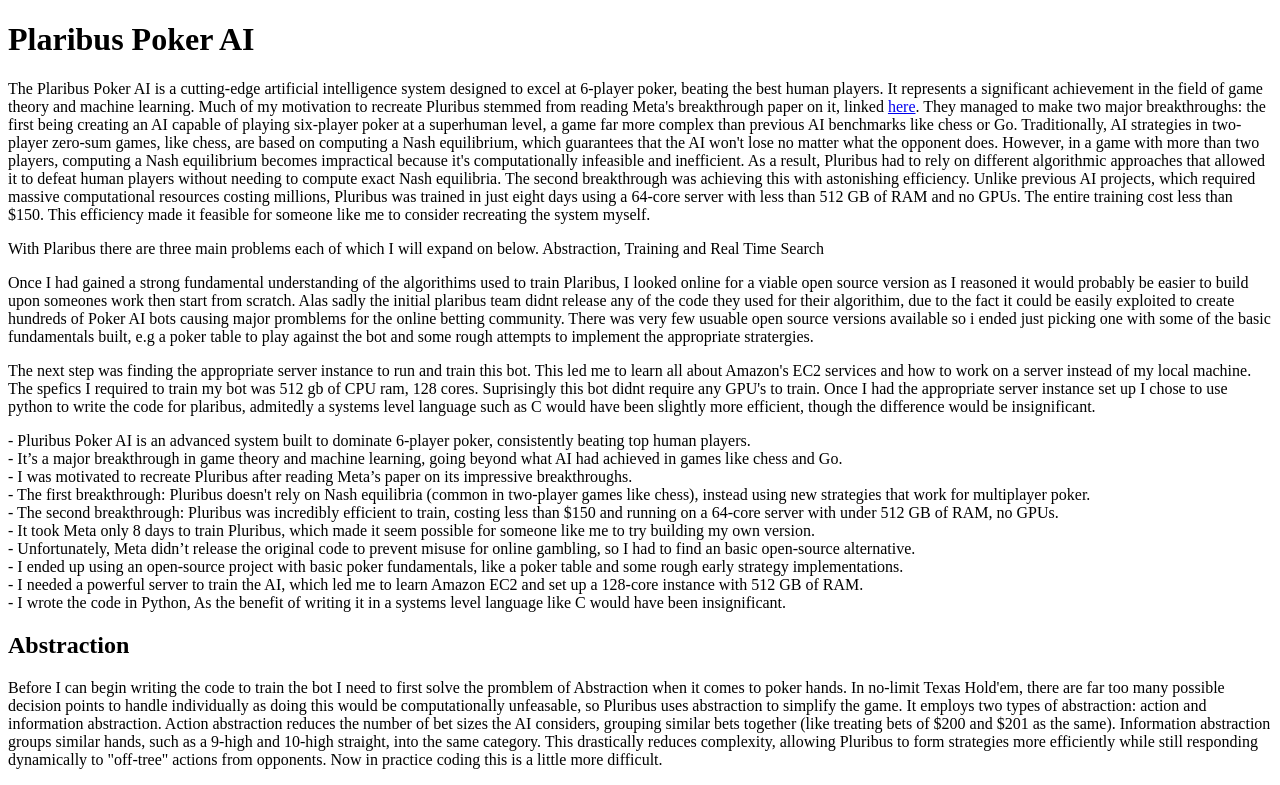
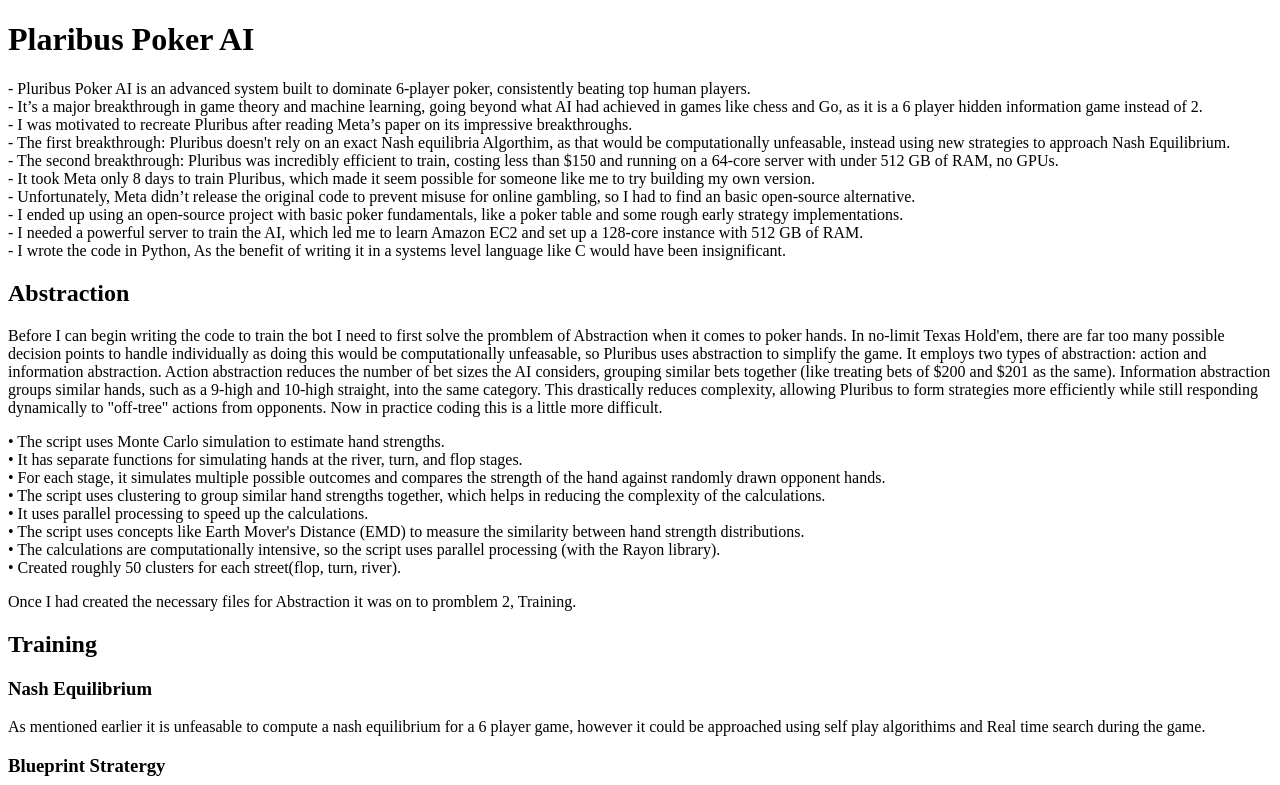
Before and after one commit to ahmadyaryeet/Personal_website, a React (Create React App) app: page /plaribus-poker-ai in a window 1280 px wide. Shown: the top 785 px of the page. Built offline with nearby package versions, Linux system fonts and the light colour scheme; the HTML template or start-up script is replaced by a standard one.

Commit message:
Update Plaribus_page.js

```diff
--- a/src/components/Plaribus_page.js
+++ b/src/components/Plaribus_page.js
@@ -6,21 +6,10 @@
     <div className="project-page">
       <h1>Plaribus Poker AI</h1>
       <p>
-        The Plaribus Poker AI is a cutting-edge artificial intelligence system designed to excel at 6-player poker, beating the best human players.
-        It represents a significant achievement in the field of game theory and machine learning.
-
-        Much of my motivation to recreate Pluribus stemmed from reading Meta's breakthrough paper on it, linked <a href="https://ai.meta.com/blog/pluribus-first-ai-to-beat-pros-in-6-player-poker/" target="_blank" rel="noopener noreferrer">here</a>. They managed to make two major breakthroughs: the first being creating an AI capable of playing six-player poker at a superhuman level, a game far more complex than previous AI benchmarks like chess or Go. Traditionally, AI strategies in two-player zero-sum games, like chess, are based on computing a Nash equilibrium, which guarantees that the AI won't lose no matter what the opponent does. However, in a game with more than two players, computing a Nash equilibrium becomes impractical because it's computationally infeasible and inefficient. As a result, Pluribus had to rely on different algorithmic approaches that allowed it to defeat human players without needing to compute exact Nash equilibria. The second breakthrough was achieving this with astonishing efficiency. Unlike previous AI projects, which required massive computational resources costing millions, Pluribus was trained in just eight days using a 64-core server with less than 512 GB of RAM and no GPUs. The entire training cost less than $150. This efficiency made it feasible for someone like me to consider recreating the system myself.      </p>
-
-      <p>With Plaribus there are three main problems each of which I will expand on below. Abstraction, Training and Real Time Search</p>
-
-      <p>Once I had gained a strong fundamental understanding of the algorithims used to train Plaribus, I looked online for a viable open source version as I reasoned it would probably be easier to build upon someones work then start from scratch. Alas sadly the initial plaribus team didnt release any of the code they used for their algorithim, due to the fact it could be easily exploited to create hundreds of Poker AI bots causing major promblems for the online betting community. There was very few usuable open source versions available so i ended just picking one with some of the basic fundamentals built, e.g a poker table to play against the bot and some rough attempts to implement the appropriate stratergies.</p>
-      <p>The next step was finding the appropriate server instance to run and train this bot. This led me to learn all about Amazon's EC2 services and how to work on a server instead of my local machine. The spefics I required to train my bot was 512 gb of CPU ram, 128 cores. Suprisingly this bot didnt require any GPU's to train. Once I had the appropriate server instance set up I chose to use python to write the code for plaribus, admitedly a systems level language such as C would have been slightly more efficient, though the difference would be insignificant.</p>
-
-      <p>
       - Pluribus Poker AI is an advanced system built to dominate 6-player poker, consistently beating top human players.<br></br>
-      - It’s a major breakthrough in game theory and machine learning, going beyond what AI had achieved in games like chess and Go.<br></br>
+      - It’s a major breakthrough in game theory and machine learning, going beyond what AI had achieved in games like chess and Go, as it is a 6 player hidden information game instead of 2.<br></br>
       - I was motivated to recreate Pluribus after reading Meta’s paper on its impressive breakthroughs.<br></br>
-      - The first breakthrough: Pluribus doesn't rely on Nash equilibria (common in two-player games like chess), instead using new strategies that work for multiplayer poker.<br></br>
+      - The first breakthrough: Pluribus doesn't rely on an exact Nash equilibria Algorthim, as that would be computationally unfeasable, instead using new strategies to approach Nash Equilibrium.<br></br>
       - The second breakthrough: Pluribus was incredibly efficient to train, costing less than $150 and running on a 64-core server with under 512 GB of RAM, no GPUs.<br></br>
       - It took Meta only 8 days to train Pluribus, which made it seem possible for someone like me to try building my own version.<br></br>
       - Unfortunately, Meta didn’t release the original code to prevent misuse for online gambling, so I had to find an basic open-source alternative.<br></br>
```
